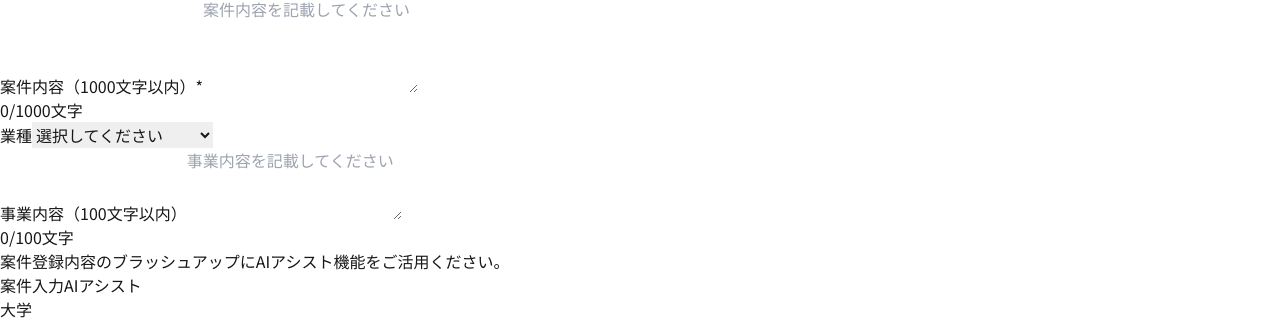
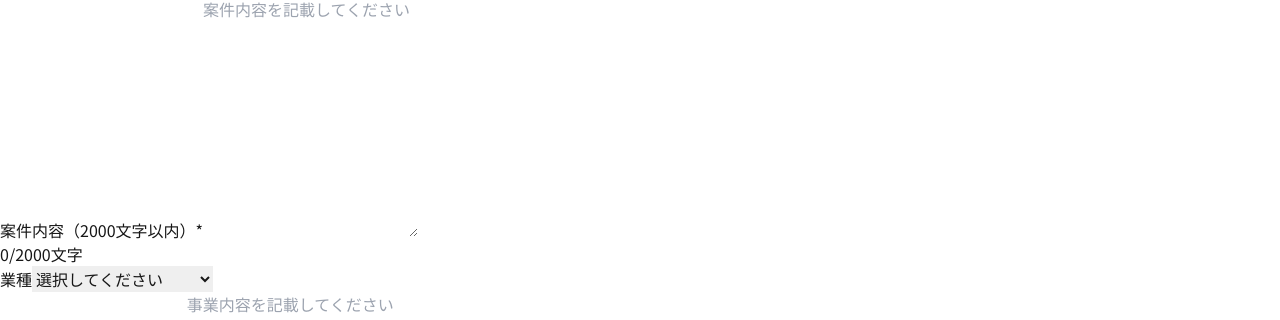
Before and after one commit to enakamizo/kenQ_POC_N_frontend, a Next.js app: page /register in a window 1280 px wide. Shown: the part 257-577 px from the top of the page. Built offline with nearby package versions, Linux system fonts and the light colour scheme; no server answers.

Commit message:
/register_案件内容_2000字＆10行サイズ

```diff
--- a/src/components/RequestForm.tsx
+++ b/src/components/RequestForm.tsx
@@ -186,8 +186,8 @@ export default function RequestForm({ onSubmit, onStatusChange }: RequestFormPro
     let processedValue = value;
     if (name === 'title' && value.length > 40) {
       processedValue = value.slice(0, 40);
-    } else if (name === 'background' && value.length > 1000) {
-      processedValue = value.slice(0, 1000);
+    } else if (name === 'background' && value.length > 2000) {
+      processedValue = value.slice(0, 2000);
     } else if (name === 'businessDescription' && value.length > 100) {
       processedValue = value.slice(0, 100);
     }
@@ -483,19 +483,19 @@ export default function RequestForm({ onSubmit, onStatusChange }: RequestFormPro
 
       {/* 案件内容 */}
       <div>
-        <label className="block text-sm font-medium mb-1">案件内容（1000文字以内）<span className="text-red-500">*</span></label>
+        <label className="block text-sm font-medium mb-1">案件内容（2000文字以内）<span className="text-red-500">*</span></label>
         <textarea
           name="background"
           value={localFormData.background}
           onChange={handleChange}
           placeholder="案件内容を記載してください"
-          maxLength={1000}
+          maxLength={2000}
           className="w-full p-2 border border-gray-300 rounded-lg"
-          rows={4}
+          rows={10}
         />
         <div className="text-right -mt-1 mb-2">
           <span className="text-xs text-gray-400">
-            {localFormData.background.length}/1000文字
+            {localFormData.background.length}/2000文字
           </span>
         </div>
       </div>
@@ -630,7 +630,7 @@ export default function RequestForm({ onSubmit, onStatusChange }: RequestFormPro
                 <div className="flex justify-between items-center mb-2">
                   <label className="block text-sm font-medium text-gray-700">提案案件内容</label>
                   <span className="text-xs text-gray-400">
-                    {diagnosisResult?.length || 0}/1000文字
+                    {diagnosisResult?.length || 0}/2000文字
                   </span>
                 </div>
                 <div className="border border-gray-300 rounded-lg p-3 bg-gray-50 max-h-60 overflow-y-auto">
```
